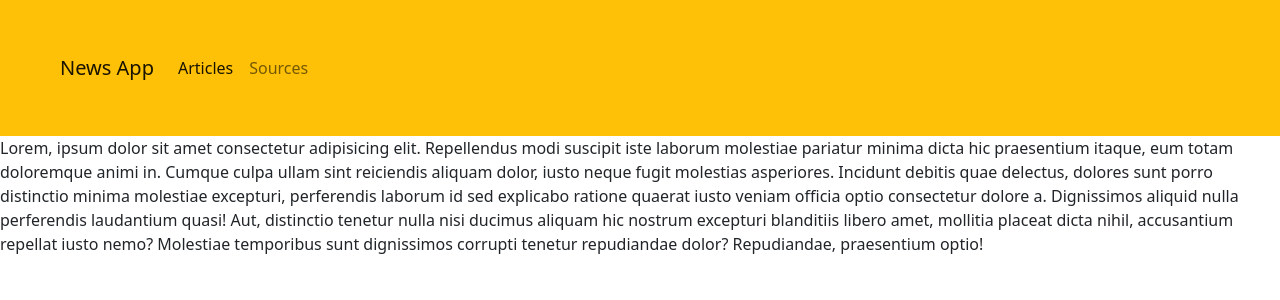
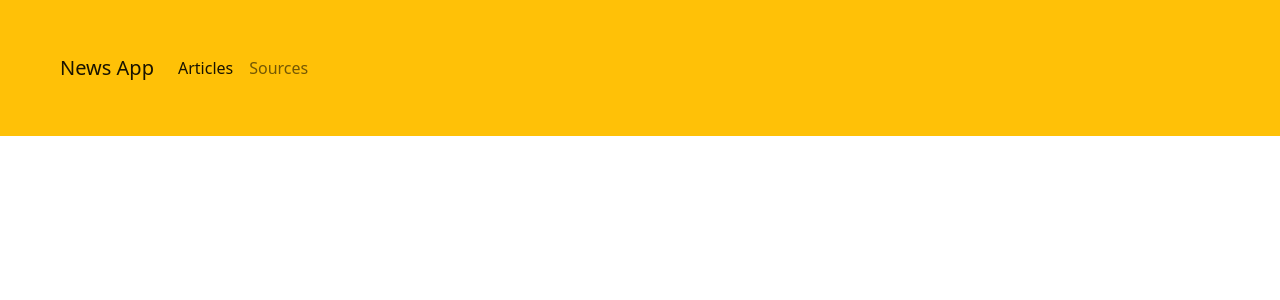
Before and after one commit to Abishag-Maitha/Pendo-News, a Flask app: page / in a window 1280 px wide. Shown: the top 300 px of the page. Run offline with Flask 2, Linux system fonts and the light colour scheme.

Commit message:
inherit content

```diff
--- a/app/templates/index.html
+++ b/app/templates/index.html
@@ -3,5 +3,4 @@
 {{title}}
 {%endblock%}
 {%block content%}
-<p>Lorem, ipsum dolor sit amet consectetur adipisicing elit. Repellendus modi suscipit iste laborum molestiae pariatur minima dicta hic praesentium itaque, eum totam doloremque animi in. Cumque culpa ullam sint reiciendis aliquam dolor, iusto neque fugit molestias asperiores. Incidunt debitis quae delectus, dolores sunt porro distinctio minima molestiae excepturi, perferendis laborum id sed explicabo ratione quaerat iusto veniam officia optio consectetur dolore a. Dignissimos aliquid nulla perferendis laudantium quasi! Aut, distinctio tenetur nulla nisi ducimus aliquam hic nostrum excepturi blanditiis libero amet, mollitia placeat dicta nihil, accusantium repellat iusto nemo? Molestiae temporibus sunt dignissimos corrupti tenetur repudiandae dolor? Repudiandae, praesentium optio!</p>
 {%endblock%}
```
